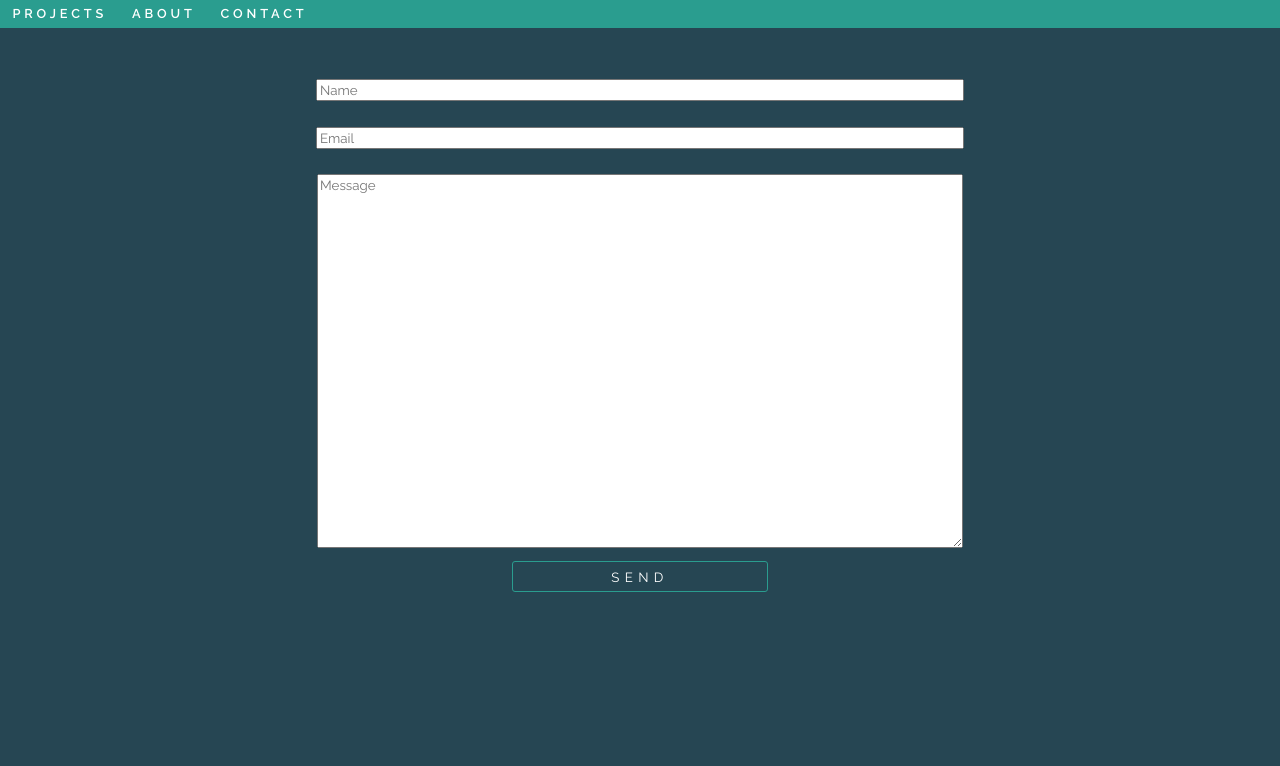
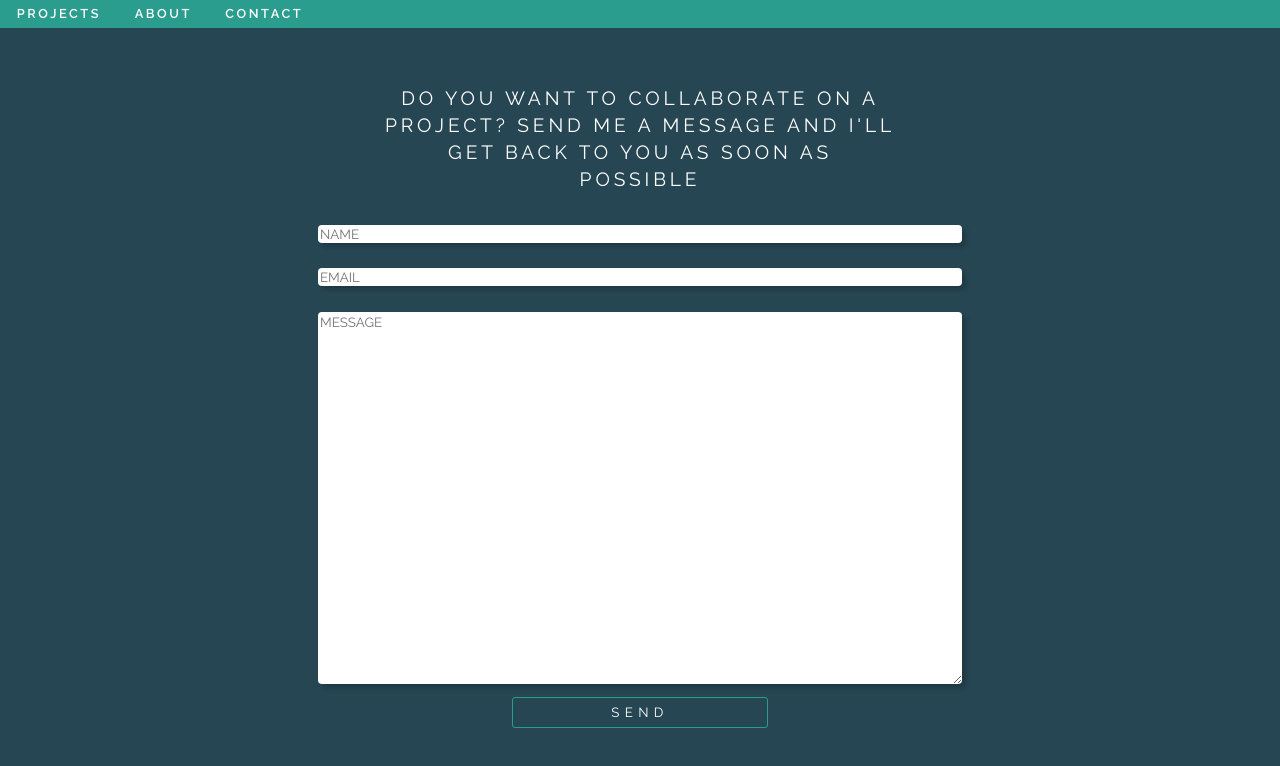
Before and after one commit to nkinsaul/portfolio, a React (Create React App) app: page /contact in a window 1280 px wide. Shown: the top 766 px of the page. Built offline with nearby package versions, Linux system fonts and the light colour scheme; a web font is replaced by a local one.

Commit message:
Make some styling changes to links and fonts

```diff
--- a/src/Components/Contact/Contact.css
+++ b/src/Components/Contact/Contact.css
@@ -2,8 +2,21 @@
   display: flex;
   flex-direction: column;
   width: 100%;
-  margin-right: 4em;
   align-items: center;
+}
+
+.contact-page {
+  display: flex;
+  flex-direction: column;
+  align-items: center;
+}
+
+.contact-page > p {
+  font-size: 1.2em;
+  width: 40%;
+  letter-spacing: .2em;
+  line-height: 1.4em;
+  justify-content: center;
 }
 
 .form-inputs {
@@ -16,10 +29,14 @@
   font-family: 'Raleway', sans-serif;
   margin: 1%;
   width: 50%;
+  box-shadow: 4px 4px 5px rgba(0, 0, 0, 0.189);
+  border: 0;
+  border-radius: 4px;
 }
 
 .message {
   height: 23rem;
+  width: 50%;
 }
 
 .submit {
--- a/src/Components/Contact/Contact.tsx
+++ b/src/Components/Contact/Contact.tsx
@@ -24,7 +24,8 @@ const Contact = () => {
   }
 
   return (
-
+    <div className="contact-page">
+      <p>DO YOU WANT TO COLLABORATE ON A PROJECT?  SEND ME A MESSAGE AND I'LL GET BACK TO YOU AS SOON AS POSSIBLE</p>
       <form
         className='contact-form'
         onSubmit={event => {
@@ -36,28 +37,29 @@ const Contact = () => {
         <input
           name='user_name'
           type='text'
-        placeholder='Name'
+          placeholder='NAME'
           className="name"
           value={name}
-        onChange={e => setName(e.target.value)}/>
+          onChange={e => setName(e.target.value)} required/>
         <input
           name='user_email'
           type='email'
-        placeholder='Email'
+          placeholder='EMAIL'
           className="email"
           value={email}
-        onChange={e => setEmail(e.target.value)}/>
+          onChange={e => setEmail(e.target.value)} required/>
         <textarea
           name="message"
-        placeholder='Message'
+          placeholder='MESSAGE'
           className="message"
           value={message}
-        onChange={e => setMessage(e.target.value)}/>
+          onChange={e => setMessage(e.target.value)} required/>
         <input
           type='submit'
           value='SEND'
           className="submit"/>
       </form>
+    </div>
 
   )
 }
--- a/src/Components/NavBar/NavBar.css
+++ b/src/Components/NavBar/NavBar.css
@@ -11,13 +11,13 @@ a {
   font-size: .8em;
   text-decoration: none;
   font-weight: 600;
-  letter-spacing: .3em;
+  letter-spacing: .2em;
   transition: all .2s ease-in;
 }
 
 a:hover {
-  letter-spacing: .2em;
-  color: rgb(38, 70, 83);
+  letter-spacing: .3em;
+  color: rgb(233, 196, 106);
 }
 
 @media screen and (max-width: 1200px) {
--- a/src/Components/Projects/Projects.css
+++ b/src/Components/Projects/Projects.css
@@ -5,8 +5,6 @@
 }
 
 .projects-main {
-  /* height: 100%;
-  width: 100%; */
   display: flex;
   flex-direction: column;
   align-items: center;
@@ -14,7 +12,6 @@
 }
 
 .projects-container {
-  /* height: 100%; */
   width: 100%;
   box-sizing: border-box;
   display: grid;
@@ -51,6 +48,7 @@
     left: 0;
     width: 100%;
     height: 100%;
+    box-shadow: 4px 4px 5px rgba(0, 0, 0, 0.189);
 }
 
 .project-front {
@@ -63,7 +61,7 @@
 
 .project-front > img {
   height: 100%;
-  border: 1.5px solid rgba(255, 255, 255, 0.355);
+  border: 1.5px solid rgba(255, 255, 255, 0.152);
   border-radius: 5px;
 }
 
@@ -90,12 +88,12 @@
 
 .links > a {
   color:rgb(233, 196, 106);
-  letter-spacing: .5em;
+  letter-spacing: .4em;
   transition: all .2s ease-in;
 }
 
 .links > a:hover {
-  letter-spacing: .2em;
+  letter-spacing: .6em;
 }
 
 .project-back > h2 {
```
Lines whose indentation alone changed are shown as unchanged.
